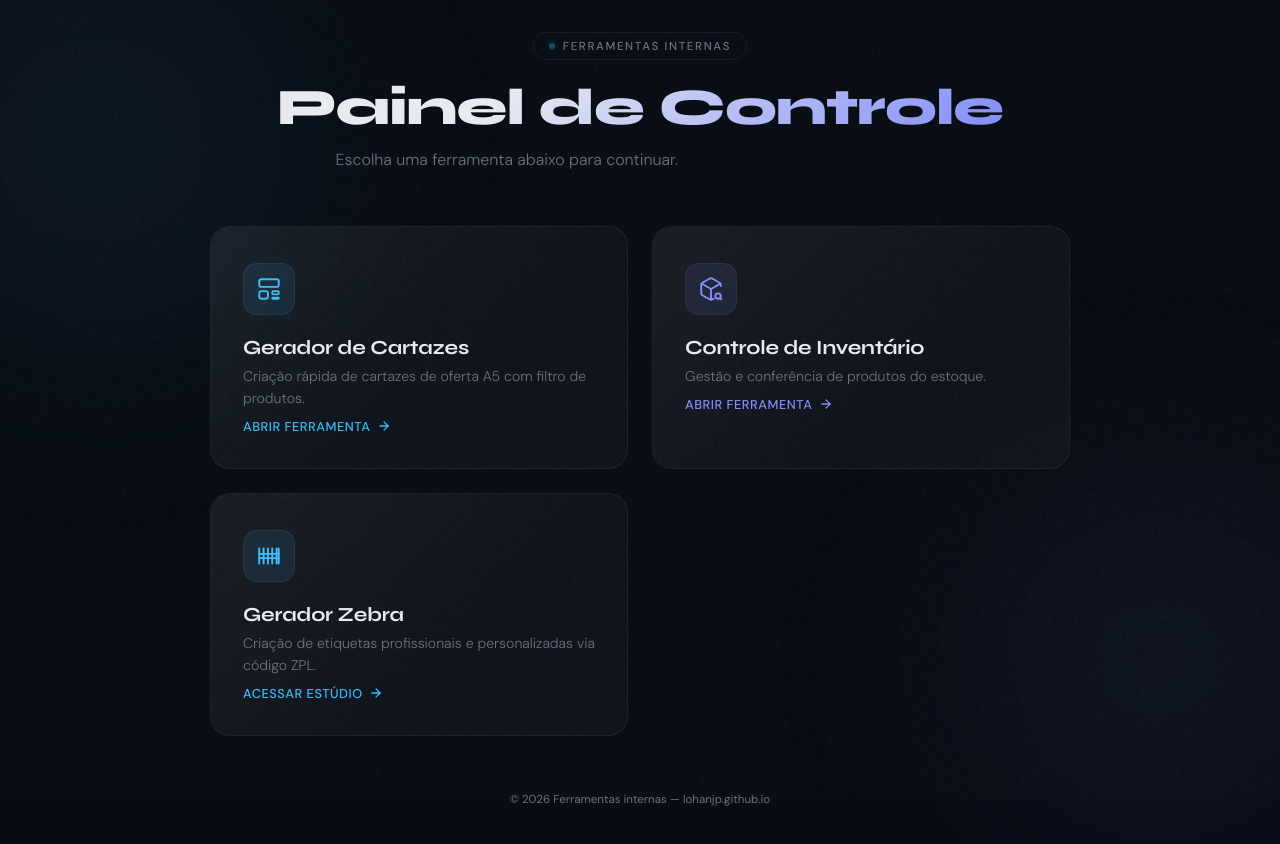
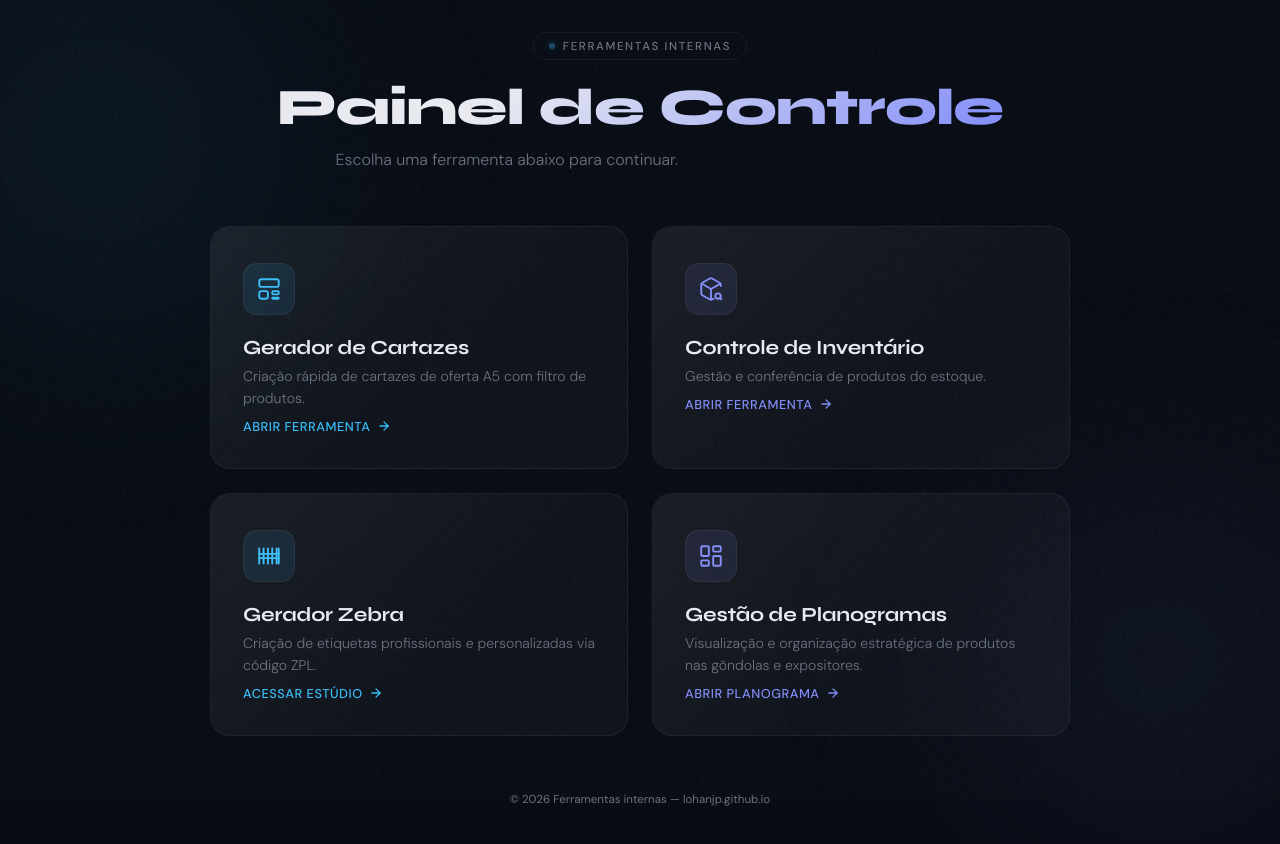
Before and after one commit to LohanJp/inventario, a plain HTML site: page index.html in a window 1280 px wide. Drawn offline with Linux system fonts and the light colour scheme.

Commit message:
Update index.html

```diff
--- a/index.html
+++ b/index.html
@@ -321,6 +321,28 @@
           </p>
         </div>
       </a>
+
+      <!-- Card 4 — Gestão de Planogramas -->
+      <a class="card card-b" href="https://lohanjp.github.io/inventario/planograma_v2.html" aria-label="Acessar Gestão de Planogramas">
+        <div class="icon-wrap" aria-hidden="true">
+          <!-- Lucide: layout-dashboard -->
+          <svg viewBox="0 0 24 24" fill="none" xmlns="http://www.w3.org/2000/svg" stroke-width="1.75" stroke-linecap="round" stroke-linejoin="round">
+            <rect x="3" y="3" width="7" height="9" rx="1"/>
+            <rect x="14" y="3" width="7" height="5" rx="1"/>
+            <rect x="14" y="12" width="7" height="9" rx="1"/>
+            <rect x="3" y="16" width="7" height="5" rx="1"/>
+          </svg>
+        </div>
+        <div class="card-body">
+          <p class="card-title">Gestão de Planogramas</p>
+          <p class="card-desc">Visualização e organização estratégica de produtos nas gôndolas e expositores.</p>
+          <p class="card-cta">
+            Abrir Planograma
+            <svg width="14" height="14" viewBox="0 0 24 24" fill="none" stroke="currentColor" stroke-width="2.2" stroke-linecap="round" stroke-linejoin="round"><line x1="5" y1="12" x2="19" y2="12"/><polyline points="12 5 19 12 12 19"/></svg>
+          </p>
+        </div>
+      </a>
+
     </div>
 
     <footer>
```
